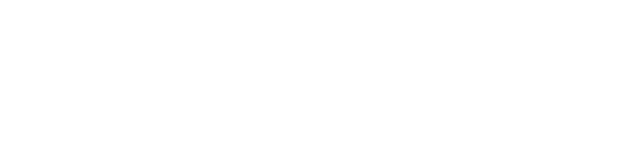
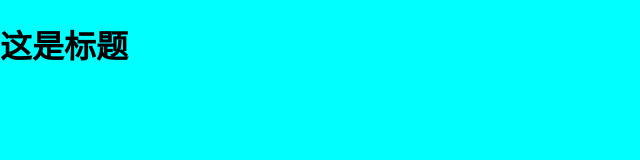
Before and after one commit to ljl3636/project_01, a plain HTML site: page index.html in a window 1280 px wide. Shown: the whole page, without its empty margins (0-640 px from the left). Drawn offline with Linux system fonts and the light colour scheme.

Commit message:
修改了index.css

```diff
--- /dev/null
+++ b/index.css
@@ -0,0 +1,5 @@
+html,body{
+    margin: 0;
+    padding: 0;
+    background-color: cyan;
+}
--- a/index.html
+++ b/index.html
@@ -5,8 +5,10 @@
     <meta http-equiv="X-UA-Compatible" content="IE=edge">
     <meta name="viewport" content="width=device-width, initial-scale=1.0">
     <title>Document</title>
+    <link rel="stylesheet" href="./index.css">
 </head>
 <body>
-
+    <h1>这是标题</h1>
 </body>
+<script src="./index.js"></script>
 </html>
```
Also changed, not shown: index.js (added).
